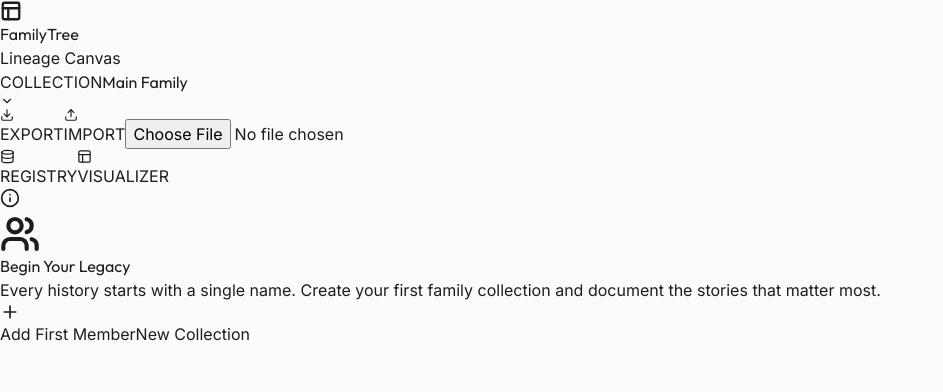
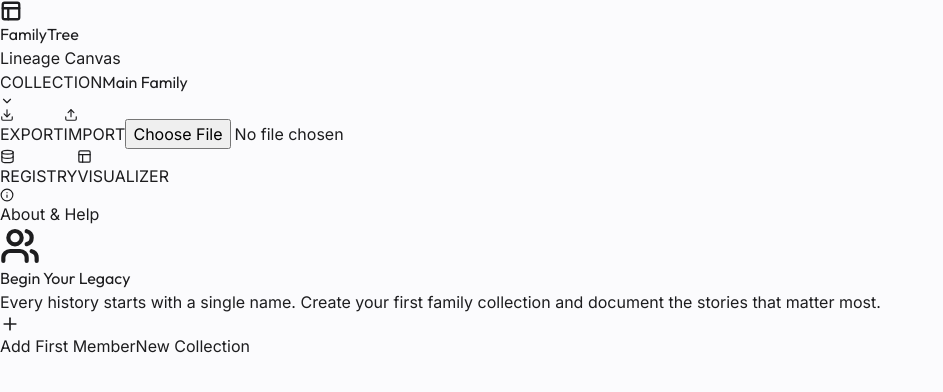
Before and after one commit to Maheshthakkarai/Family-Tree-App, a React (Vite) app: page / in a window 1280 px wide. Shown: the top 392 px of the page, without its empty margins (0-943 px from the left). Built offline with nearby package versions, Linux system fonts and the light colour scheme.

Commit message:
Update About button with text label for better visibility

```diff
--- a/src/App.tsx
+++ b/src/App.tsx
@@ -89,10 +89,10 @@ function App() {
 
         <button
           onClick={() => setIsHelpModalOpen(true)}
-          className="w-10 h-10 flex items-center justify-center rounded-full hover:bg-white/50 text-[#86868B] hover:text-[#007AFF] transition-all"
-          title="About & Help"
+          className="flex items-center gap-2 px-4 py-2 bg-white border border-[#F5F5F7] rounded-xl text-[10px] font-black text-[#86868B] hover:text-[#007AFF] hover:border-[#007AFF]/30 transition-all shadow-sm active:scale-95 uppercase tracking-widest"
         >
-          <Info size={20} />
+          <Info size={14} />
+          <span>About & Help</span>
         </button>
       </header>
 
```
